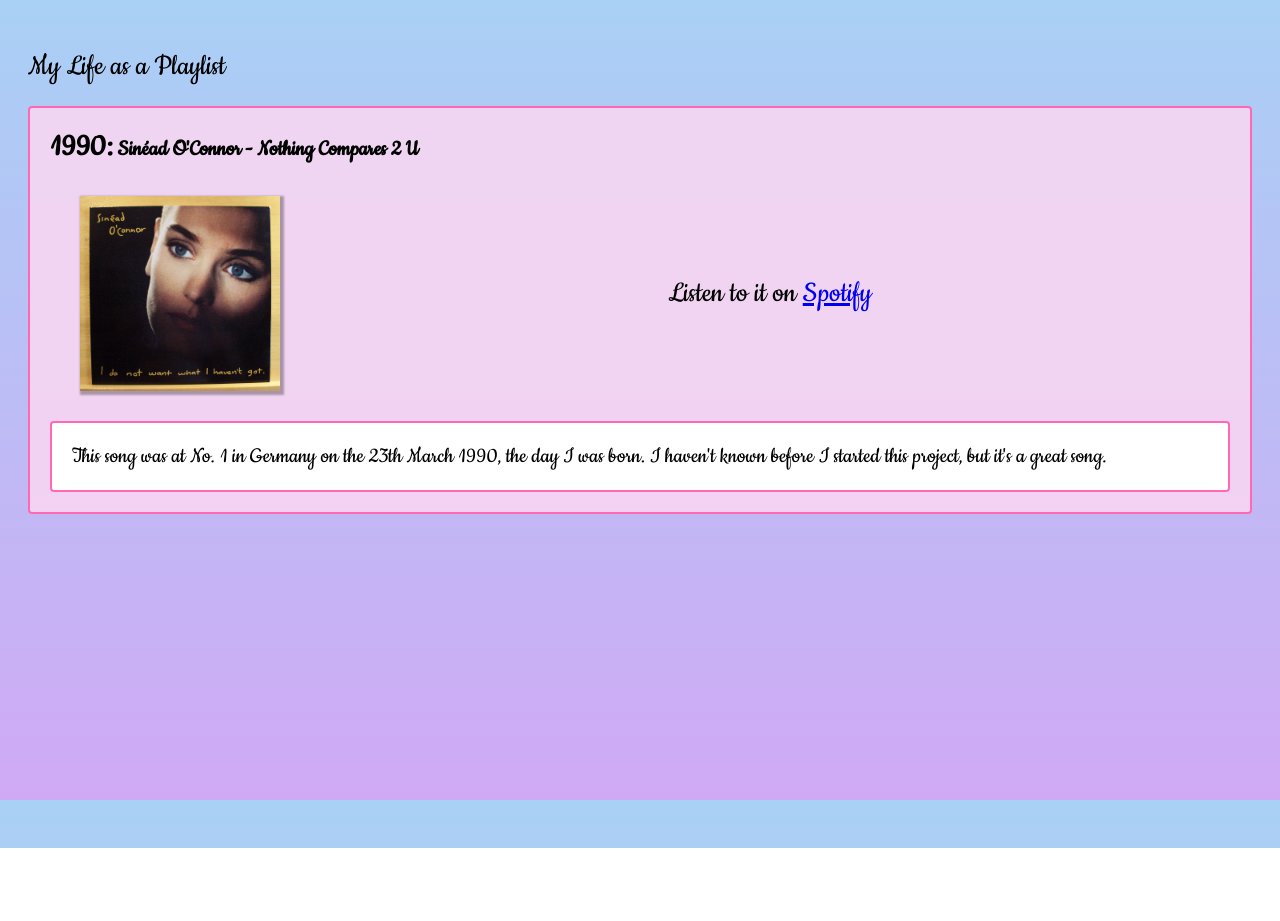
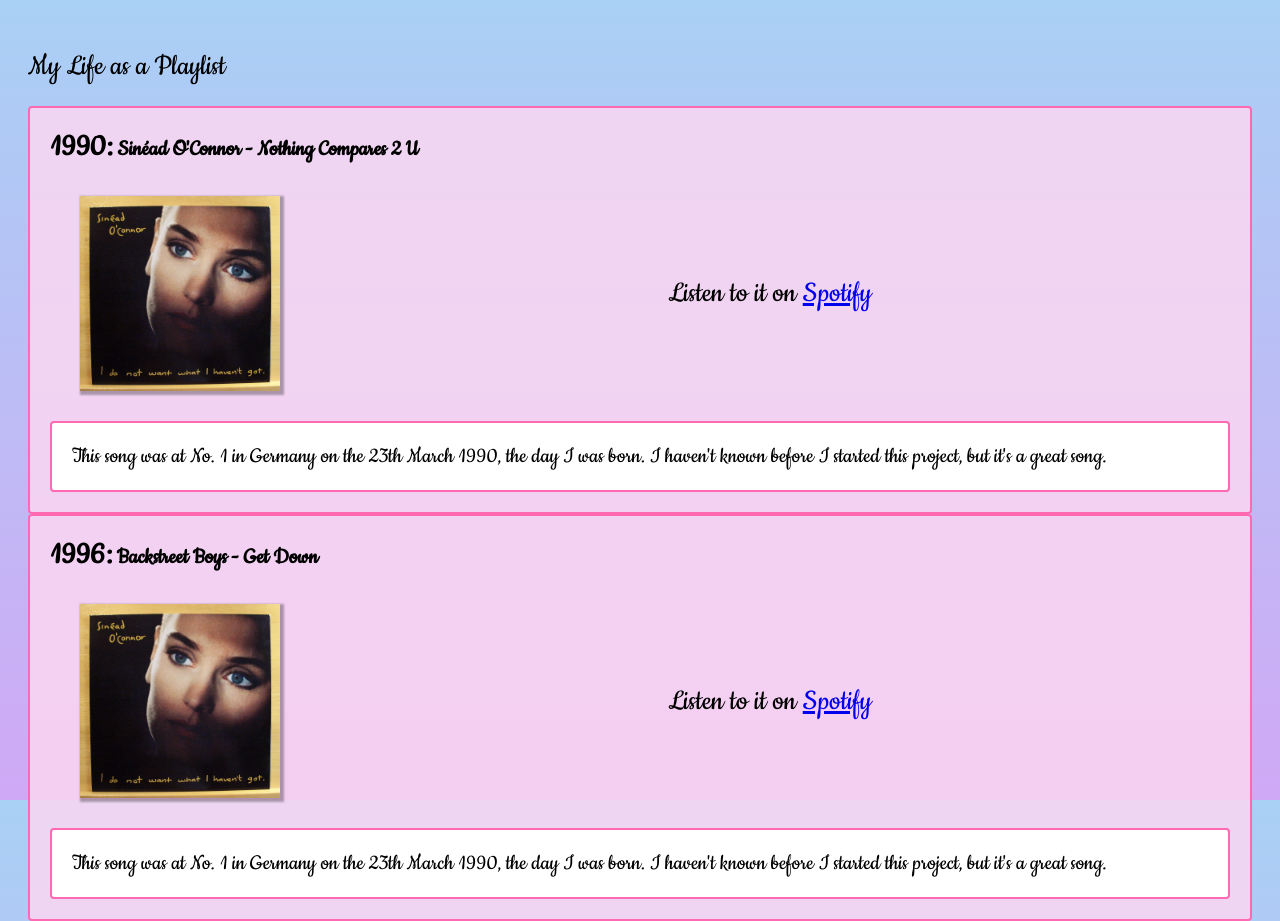
Before and after one commit to busychrissi/myliveasaplaylist, a plain HTML site: page index.html in a window 1280 px wide. Before the commit the page ends 848 px from the top, so only its background shows below. Drawn offline with Linux system fonts and the light colour scheme.

Commit message:
hab was geaendert

```diff
--- a/index.html
+++ b/index.html
@@ -30,4 +30,21 @@ text that will be ignored by the computer! -->
     </div>
   </div>
 
+  <div class="pinkbox">
+    <div class="songname">
+    <span class="year">1996:</span> Backstreet Boys - Get Down
+   </div>
+
+    <div class="song">
+    <img class="cover" src="nothingcompares.png" alt="lpcover">
+    <div class="spotifylink">
+    <span>Listen to it on <a href="https://open.spotify.com/track/3nvuPQTw2zuFAVuLsC9IYQ?si=8R5cpDZZSfKCoIcke_xk1Q" target="_blank"> Spotify </a></span>
+    </div>
+    </div>
+
+    <div class="whitebox">
+    This song was at No. 1 in Germany on the 23th March 1990, the day I was born. I haven't known before I started this project, but it's a great song.
+    </div>
+  </div>
+
 </body>
```
